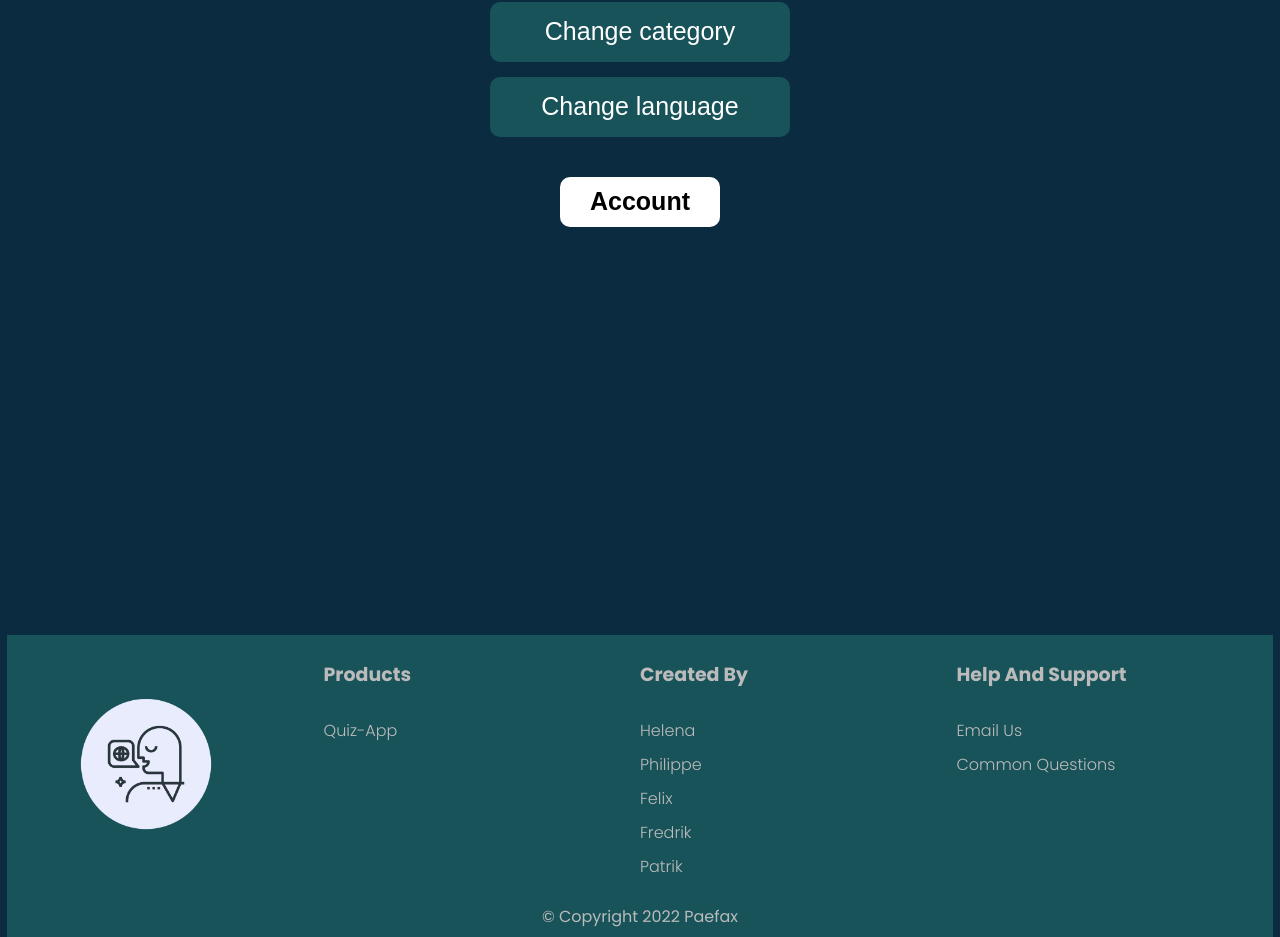
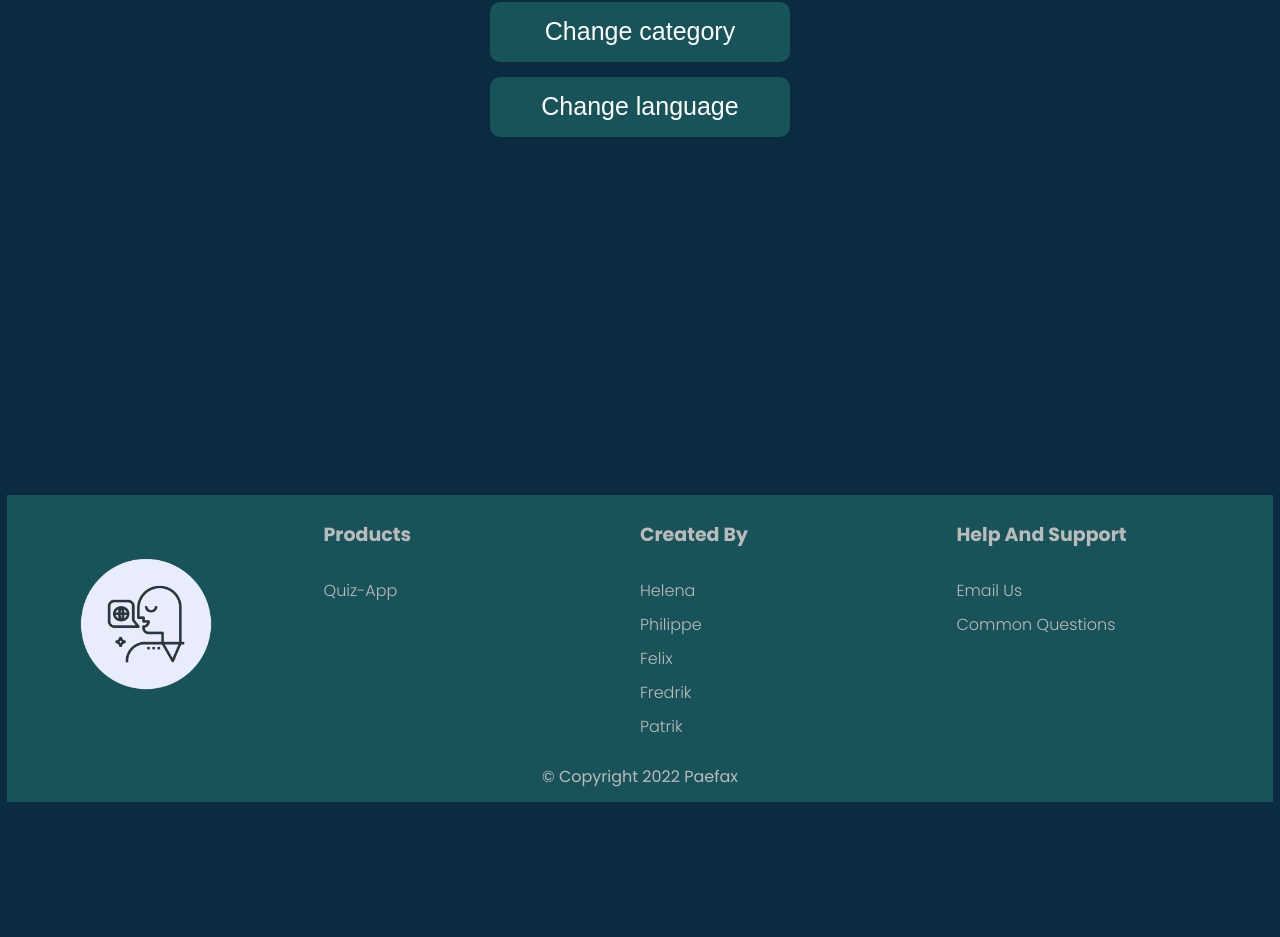
Before and after one commit to Paefax/paefax-language-app, a Vue app: page /result in a window 1280 px wide. Shown: the part 840-1777 px from the top of the page. After the commit the page ends 1642 px from the top, so only its background shows below. Built offline with nearby package versions, Linux system fonts and the light colour scheme.

Commit message:
Remove account btn

```diff
--- a/src/views/ResultView.vue
+++ b/src/views/ResultView.vue
@@ -7,9 +7,6 @@
     </RouterLink>
     <RouterLink to="/language">
       <button class="button1">Change language</button>
-    </RouterLink>
-    <RouterLink to="/account">
-      <button class="button3">Account</button>
     </RouterLink>
   </main>
 </template>
@@ -53,16 +50,6 @@ button {
   font-weight: 500;
 }
 
-.button3 {
-  background: #fff;
-  color: black;
-  font-weight: 700;
-  width: 100px;
-  height: 40px;
-  margin-top: 30px;
-  margin-bottom: 50px;
-}
-
 @media only screen and (min-width: 769px) {
   button {
     border-radius: 10px;
@@ -71,11 +58,5 @@ button {
     height: 60px;
     margin-top: 15px;
   }
-
-  .button3 {
-    width: 160px;
-    height: 50px;
-    margin-top: 40px;
-  }
 }
 </style>
```
